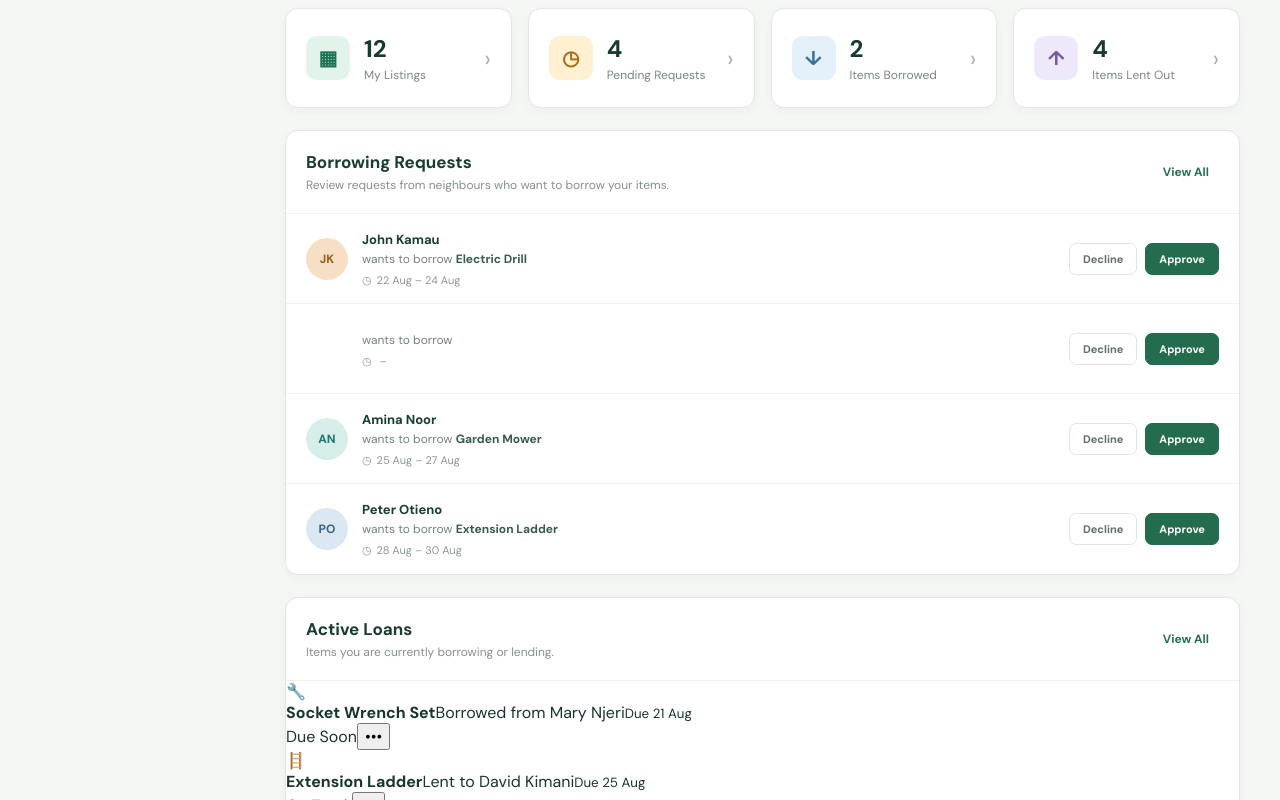
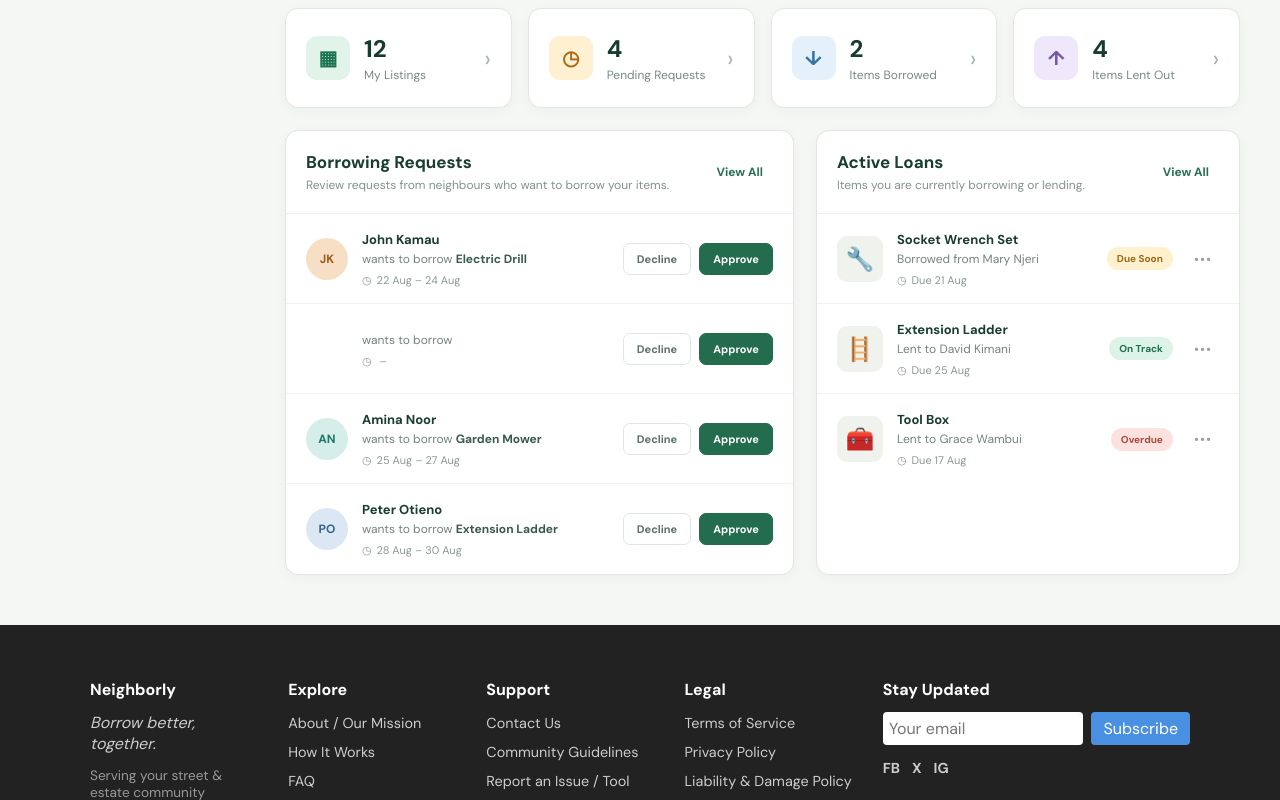
Before and after one commit to wanja-juma/Neighborly-Equipment-Lending-Library, a React (Vite) app in the folder client-side/: page / in a window 1280 px wide. Shown: the part 2440-3240 px from the top of the page. Built offline with nearby package versions, Linux system fonts and the light colour scheme; no server answers.

Commit message:
update styles for the loan cards

```diff
--- a/client-side/src/components/Dashboard.css
+++ b/client-side/src/components/Dashboard.css
@@ -181,6 +181,13 @@ button {
   width: calc(100% - 245px);
   min-height: calc(100vh - var(--navbar-height));
   margin-left: 245px;
+}
+
+.dashboard-panels {
+  display: grid;
+  grid-template-columns: 1.2fr 1fr;
+  gap: 22px;
+  margin-top: 22px;
 }
 
 /* Top navigation */
@@ -438,7 +445,7 @@ button {
 
 /* Borrowing requests panel */
 
-.requests-panel {
+/*.requests-panel {
   margin-top: 22px;
   overflow: hidden;
 
@@ -447,7 +454,7 @@ button {
 
   background-color: white;
   box-shadow: 0 3px 12px rgba(23, 60, 39, 0.04);
-}
+}*/
 
 .panel-heading {
   display: flex;
@@ -511,6 +518,18 @@ button {
 
 .request-card:hover {
   background-color: #fafcfa;
+}
+
+.requests-panel,
+.loans-panel {
+  margin-top: 0;
+  overflow: hidden;
+
+  border: 1px solid #e0e6e1;
+  border-radius: 13px;
+
+  background-color: white;
+  box-shadow: 0 3px 12px rgba(23, 60, 39, 0.04);
 }
 
 /* Borrower avatar */
@@ -578,7 +597,7 @@ button {
 
 /* Active loans panel */
 
-.loans-panel {
+/*.loans-panel {
   margin-top: 22px;
   overflow: hidden;
 
@@ -587,11 +606,119 @@ button {
 
   background-color: white;
   box-shadow: 0 3px 12px rgba(23, 60, 39, 0.04);
-}
+}*/
 
 .loans-list {
   display: flex;
   flex-direction: column;
+}
+
+/* Individual loan */
+
+.loan-card {
+  display: flex;
+  min-height: 90px;
+  align-items: center;
+  gap: 14px;
+
+  padding: 16px 20px;
+  border-bottom: 1px solid #eff2ef;
+}
+
+.loan-card:last-child {
+  border-bottom: none;
+}
+
+.loan-card:hover {
+  background-color: #fafcfa;
+}
+
+/* Loan item icon */
+
+.loan-item-icon {
+  display: grid;
+  width: 46px;
+  height: 46px;
+  flex-shrink: 0;
+  place-items: center;
+
+  border-radius: 10px;
+  background-color: #f0f2ed;
+
+  font-size: 23px;
+}
+
+/* Loan information */
+
+.loan-information {
+  display: flex;
+  flex: 1;
+  flex-direction: column;
+  gap: 3px;
+}
+
+.loan-information strong {
+  color: #193d31;
+  font-size: 13px;
+}
+
+.loan-person {
+  color: #73847b;
+  font-size: 12px;
+}
+
+.loan-due-date {
+  margin-top: 3px;
+  color: #8b9891;
+  font-size: 11px;
+}
+
+.loan-due-date::before {
+  margin-right: 5px;
+  content: "◷";
+}
+
+/* Loan status badges */
+
+.loan-status {
+  padding: 5px 10px;
+  border-radius: 20px;
+
+  font-size: 10px;
+  font-weight: 700;
+  white-space: nowrap;
+}
+
+.loan-status.warning {
+  color: #9c6814;
+  background-color: #fff1ce;
+}
+
+.loan-status.success {
+  color: #23704d;
+  background-color: #def3e7;
+}
+
+.loan-status.danger {
+  color: #b0473d;
+  background-color: #fbe2df;
+}
+
+/* Loan options button */
+
+.loan-options-button {
+  padding: 7px;
+
+  border: none;
+  color: #97a29c;
+  background-color: transparent;
+
+  font-size: 14px;
+  letter-spacing: 1px;
+}
+
+.loan-options-button:hover {
+  color: #35594a;
 }
 
 /* Request buttons */
@@ -783,6 +910,9 @@ button {
   .summary-grid {
     grid-template-columns: repeat(2, minmax(0, 1fr));
   }
+   .dashboard-panels {
+    grid-template-columns: 1fr;
+  }
 }
 
 @media (max-width: 700px) {
@@ -804,6 +934,18 @@ button {
 
   .welcome-message h1 {
     font-size: 26px;
+  }
+    .loan-card {
+    align-items: flex-start;
+    flex-wrap: wrap;
+  }
+
+  .loan-status {
+    margin-left: 60px;
+  }
+
+  .loan-options-button {
+    margin-left: auto;
   }
 }
 
@@ -837,4 +979,15 @@ button {
   .request-buttons button {
     flex: 1;
   }
+  .loan-card {
+    padding: 16px;
+  }
+
+  .loan-information {
+    min-width: 150px;
+  }
+
+  .loan-status {
+    margin-left: 60px;
+  }
 }
--- a/client-side/src/components/Dashboard.jsx
+++ b/client-side/src/components/Dashboard.jsx
@@ -292,6 +292,7 @@ console.log(dashboardSummary);
   </section>
 
   {/* Borrowing requests section */}
+<div className="dashboard-panels">
 <section className="requests-panel">
   <div className="panel-heading">
     <div>
@@ -411,6 +412,7 @@ console.log(dashboardSummary);
     ))}
   </div>
 </section>
+</div>
 
 </section>
       </main>
```
